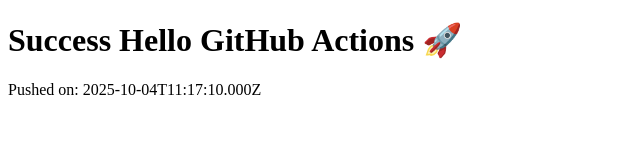
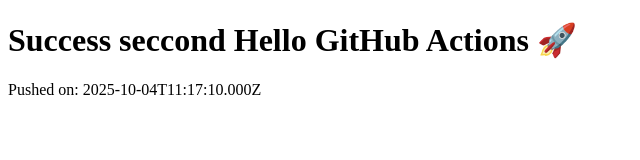
Before and after one commit to Maroshi262/github-actions-cicd-sample, a plain HTML site: page index.html in a window 1280 px wide. Shown: the whole page, without its empty margins (0-640 px from the left). Drawn offline with Linux system fonts and the light colour scheme.

Commit message:
solv prov

```diff
--- a/index.html
+++ b/index.html
@@ -5,7 +5,7 @@
     <title>Hello CI/CD</title>
   </head>
   <body>
-    <h1>Success Hello GitHub Actions 🚀</h1>
+    <h1>Success seccond Hello GitHub Actions 🚀</h1>
     <p>Pushed on: <span id="ts"></span></p>
     <script>
       document.getElementById("ts").textContent = new Date().toISOString();
```
Also changed, not shown: 1 other file.
